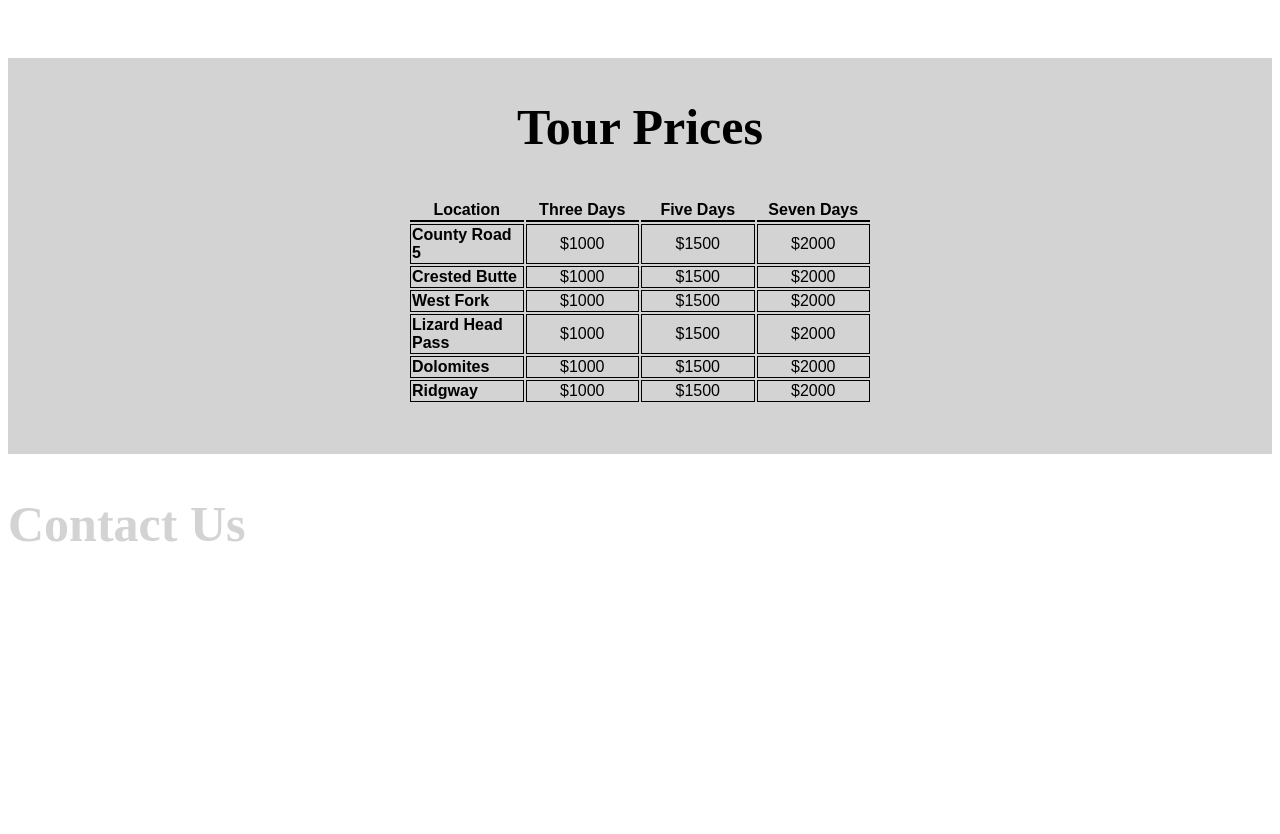
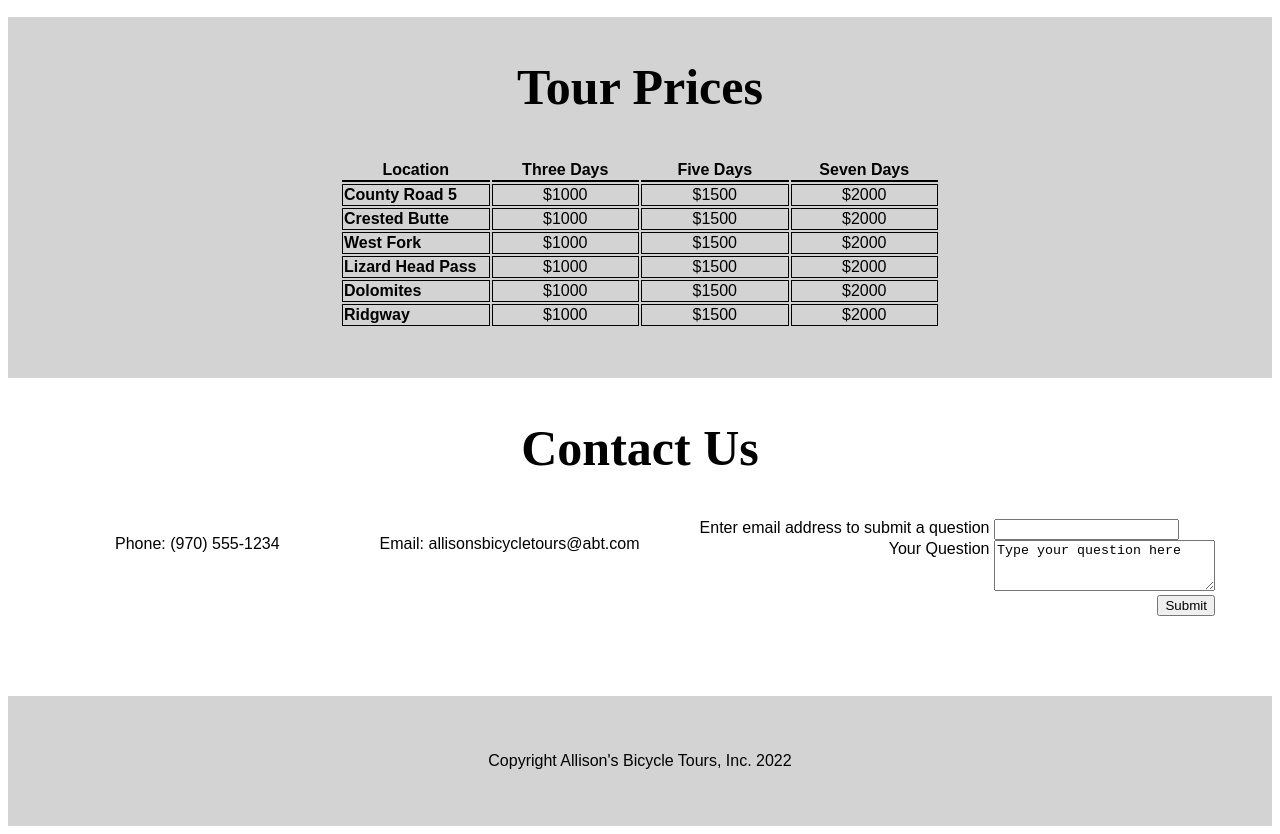
Before and after one commit to abgelvin/allisons-bicycle-tours, a plain HTML site: page index.html in a window 1280 px wide. Shown: the part 1720-2554 px from the top of the page. Before the commit the page ends 2315 px from the top, so only its background shows below. Drawn offline with Linux system fonts and the light colour scheme; a web font is replaced by a local one.

Commit message:
added contact info and footer, roughly complete

```diff
--- a/index.html
+++ b/index.html
@@ -116,9 +116,26 @@
         </tbody>
       </table>
     </div>
-    <div class="contact">
+    <div class="contact" id="contact">
       <h2>Contact Us</h2>
-
+      <div class="contact info">
+        <p>Phone: (970) 555-1234</p>
+        <p>Email: allisonsbicycletours@abt.com</p>
+        <form method="post">
+          <label for="email">Enter email address to submit a question</label>
+          <input type="text" id="email" name="email" />
+          <br />
+          <label for="question">Your Question</label>
+          <textarea name="question" id="question" rows="3" cols="25">
+Type your question here</textarea
+          >
+          <br />
+          <button>Submit</button>
+        </form>
+      </div>
     </div>
+    <footer>
+      <p>Copyright Allison's Bicycle Tours, Inc. 2022</p>
+    </footer>
   </body>
 </html>
--- a/styles.css
+++ b/styles.css
@@ -145,6 +145,9 @@ banner img {
 }
 
 .prices {
+    display: flex;
+    flex-direction: column;
+    align-items: center;
   text-align: center;
   background-color: rgb(212, 211, 211);
   padding: 0 400px 50px;
@@ -152,12 +155,12 @@ banner img {
 
 .prices h2 {
   color: black;
-  padding-top: 40px;
 }
 
 table {
   table-layout: fixed;
   width: 100%;
+  min-width: 600px;
 }
 
 thead th {
@@ -173,3 +176,38 @@ tbody th {
 tbody td {
   border: 1px solid black;
 }
+
+.contact {
+  justify-content: center;
+  padding-bottom: 40px;
+}
+
+.contact h2 {
+  color: black;
+  text-align: center;
+}
+
+.info {
+  display: flex;
+}
+
+.info p {
+  padding: 0 50px;
+}
+
+footer {
+  text-align: center;
+  padding: 40px 0;
+  background-color: rgb(212, 211, 211);
+}
+
+label {
+  display: inline-block;
+  text-align: right;
+  width: 300px;
+  vertical-align: top;
+}
+
+button {
+    float: right;
+}
```
